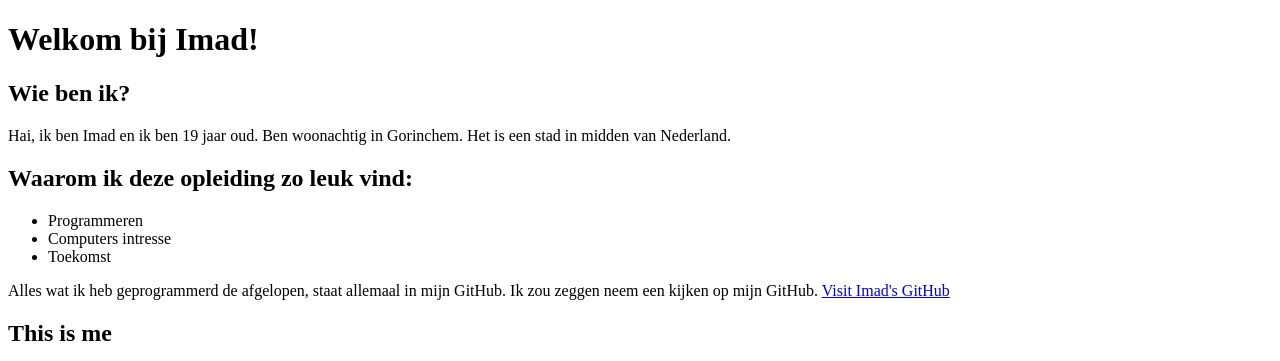
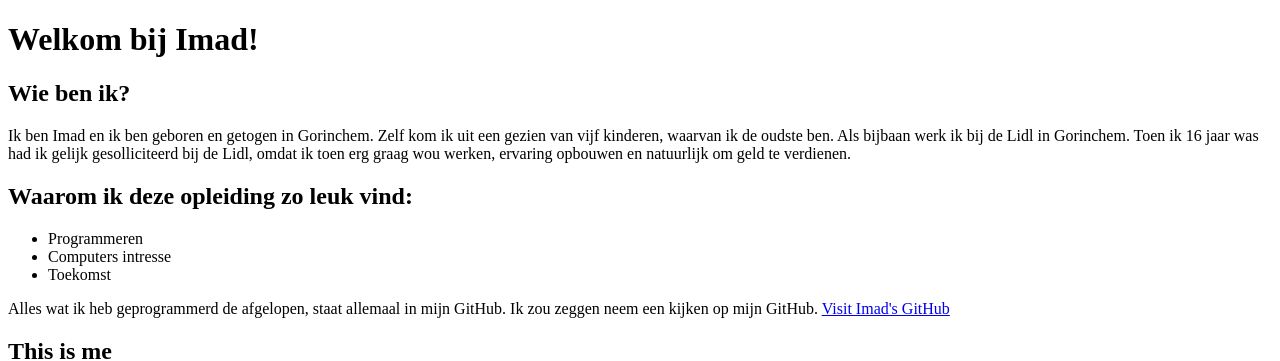
Before and after one commit to imadama/Statische-Front-end, a plain HTML site: page module1.py/index.html in a window 1280 px wide. Shown: the top 361 px of the page. Drawn offline with Linux system fonts and the light colour scheme; grey boxes are pictures that could not be loaded.

Commit message:
comiitet 2

```diff
--- a/module1.py/index.html
+++ b/module1.py/index.html
@@ -11,7 +11,7 @@
 	<body>
 		<h1>Welkom bij Imad!</h1>
 		<h2>Wie ben ik?</h2>
-			<p>Hai, ik ben Imad en ik ben 19 jaar oud. Ben woonachtig in Gorinchem. Het is een stad in midden van Nederland. </p>
+			<p>Ik ben Imad en ik ben geboren en getogen in Gorinchem. Zelf kom ik uit een gezien van vijf kinderen, waarvan ik de oudste ben. Als bijbaan werk ik bij de Lidl in Gorinchem. Toen ik 16 jaar was had ik gelijk gesolliciteerd bij de Lidl, omdat ik toen erg graag wou werken, ervaring opbouwen en natuurlijk om geld te verdienen.</p>
 		<h2>Waarom ik deze opleiding zo leuk vind:</h2>
 		<ul>
 			<li>Programmeren</li>
```
Also changed, not shown: 1 other file.
